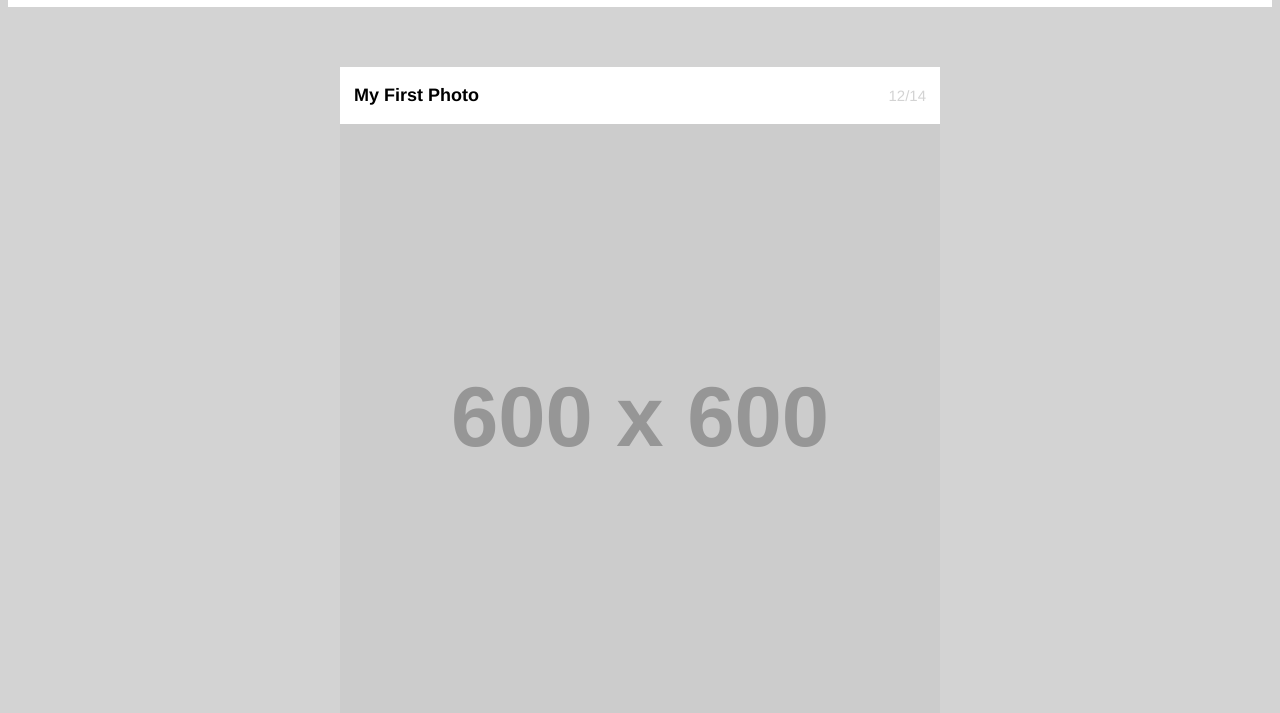
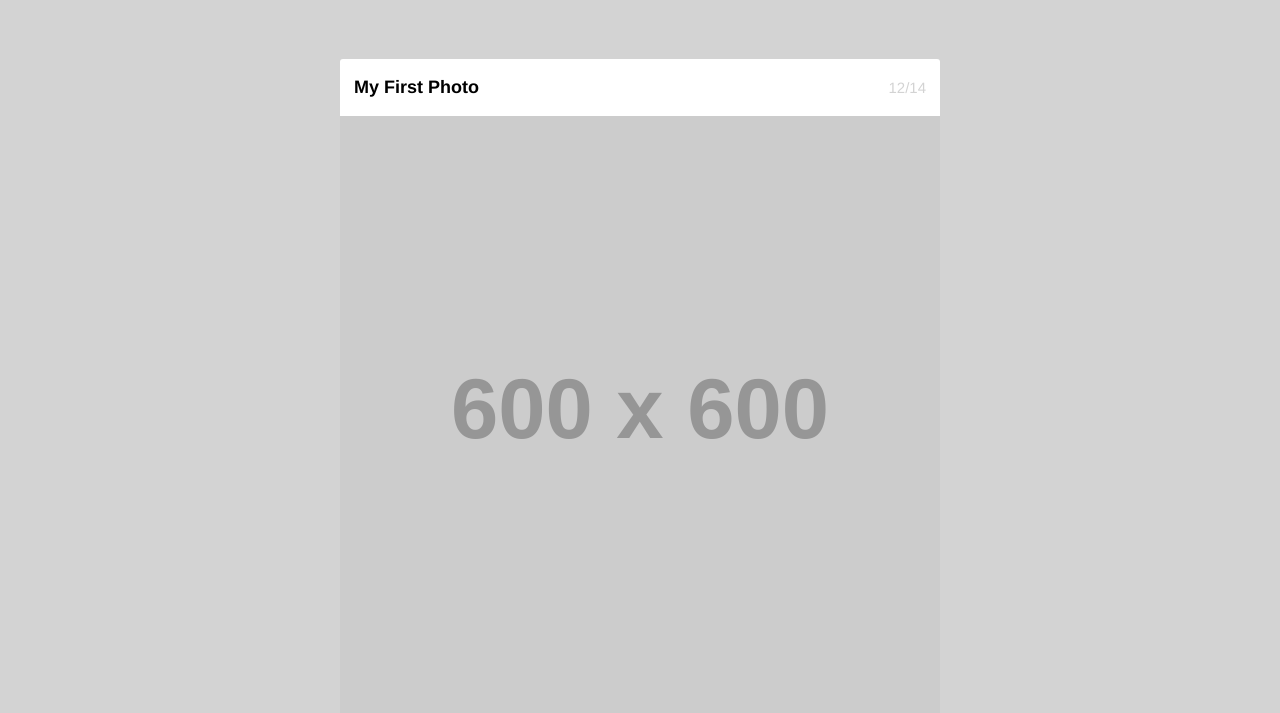
Before and after one commit to edgarbrignoni/simple-instagram-photo-feed, a plain HTML site: page index.html in a window 1280 px wide. Shown: the part 81-794 px from the top of the page. Drawn offline with Linux system fonts and the light colour scheme; placeholder pictures from the web are drawn by us.

Commit message:
add border-radius to post container

```diff
--- a/style.css
+++ b/style.css
@@ -1,6 +1,7 @@
 body {
     background-color: lightgray;
     font-family: Helvetica;
+    margin: 0px;
 }
 
 header {
@@ -34,6 +35,7 @@ p {
 .postContainer {
     margin-top: 60px;
     background-color: white;
+    border-radius: 3px;
 }
 
 .postHeaderContainer {
```
